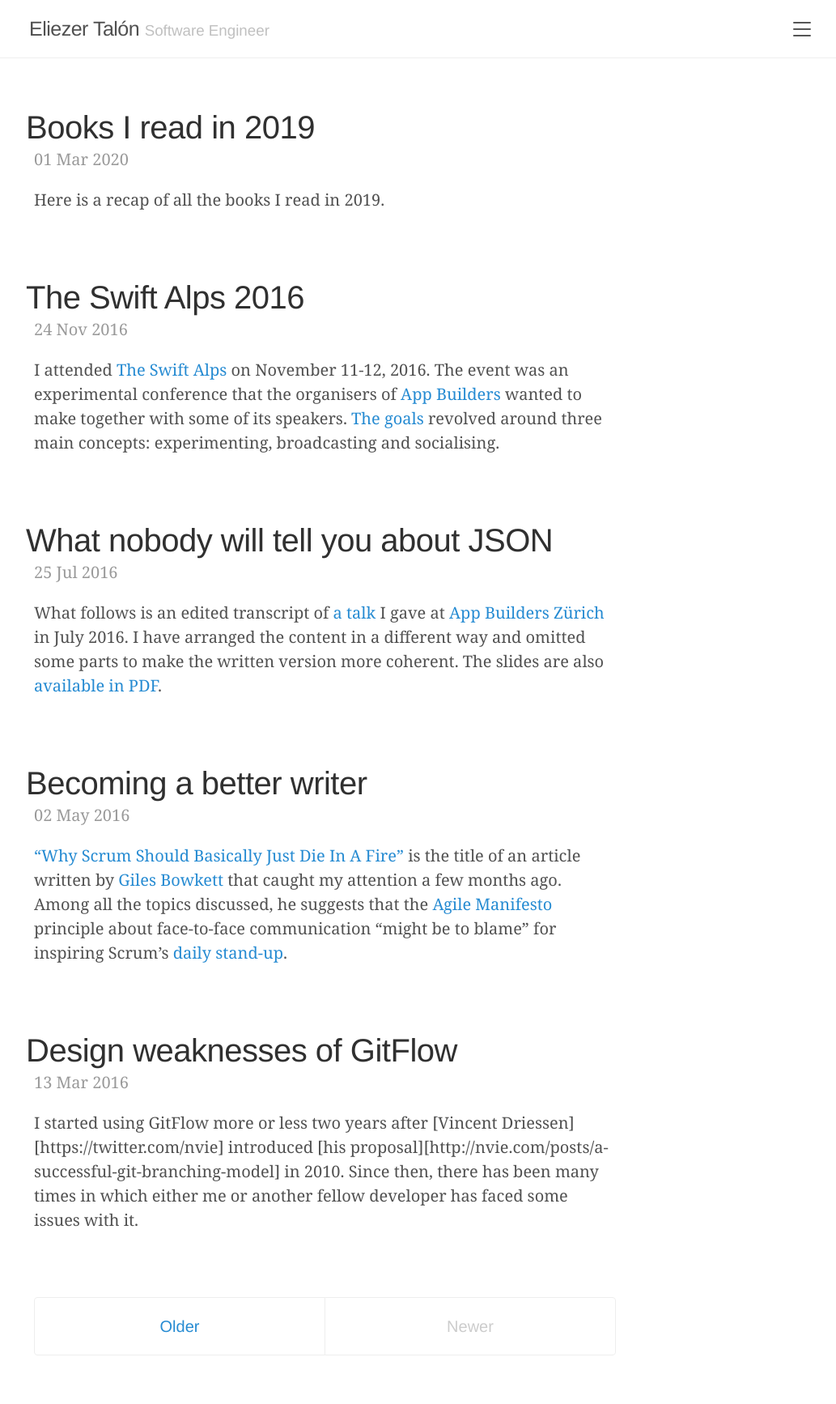
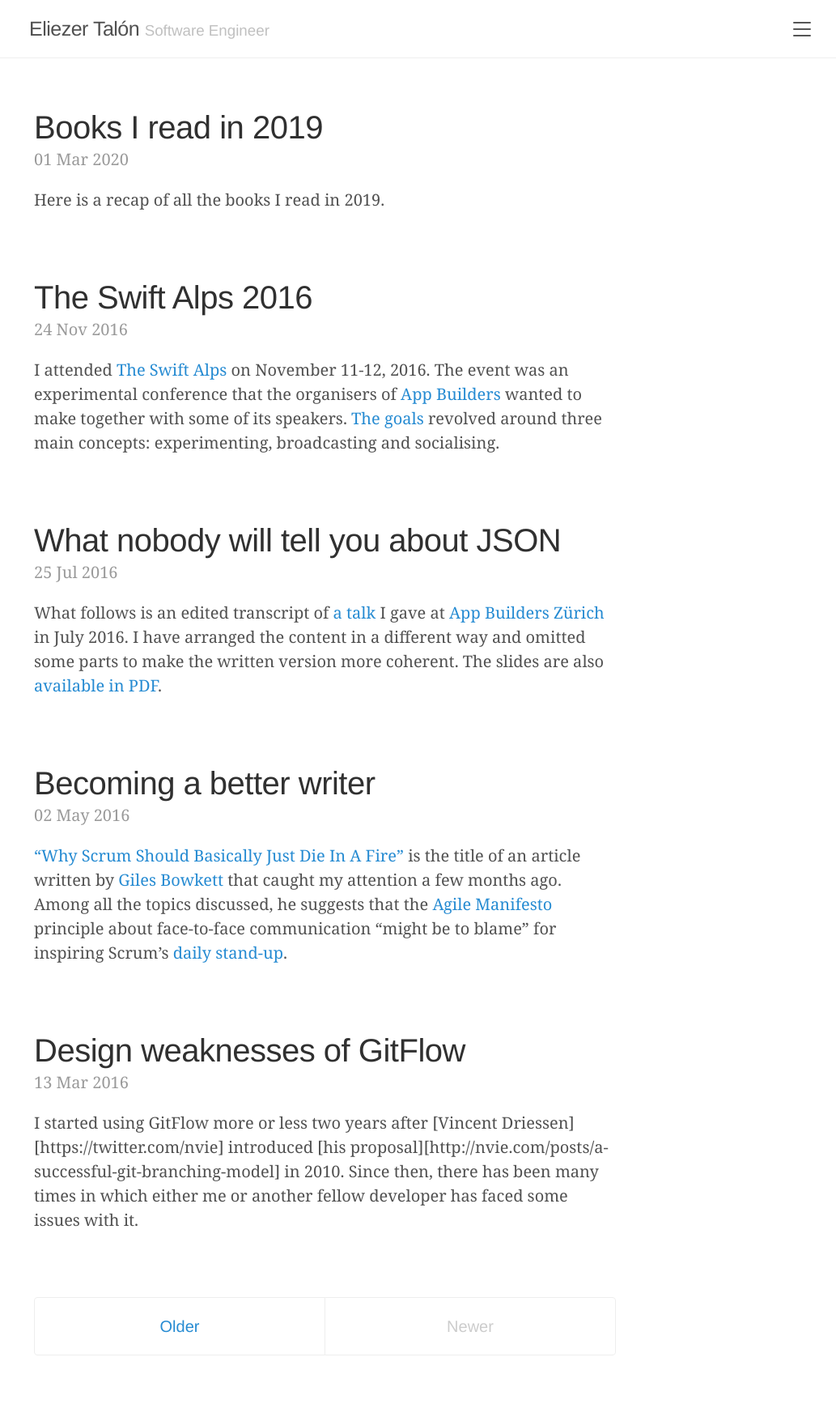
Before and after one commit to elitalon/elitalon.github.io, a Jekyll site: the page built from index.html, in a window 1280 px wide. Shown: the whole page at 81% size, without its empty margins (238-1271 px from the left). Built offline with Jekyll 4.4.1, drawn with Linux system fonts in a browser that asks for light colours; the list of posts is cut into pages by our own code.

Commit message:
Fix left padding and margin of h1 headings without anchors

```diff
--- a/public/css/heading_anchors.css
+++ b/public/css/heading_anchors.css
@@ -1,6 +1,11 @@
 h1 {
     margin-left: -20px;
     padding-left: 10px;
+}
+
+h1, .post-title {
+  margin-left: 0;
+  padding-left: 0;
 }
 
 h2 {
```
